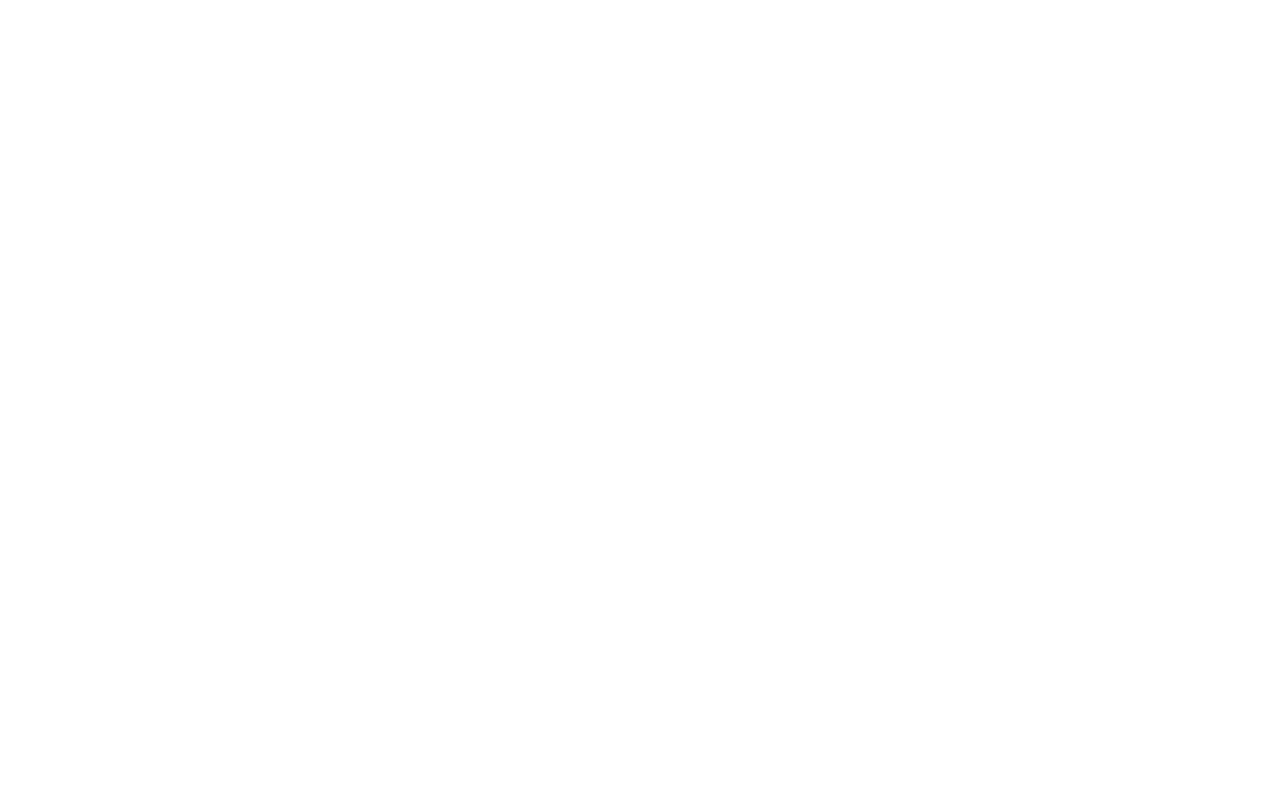
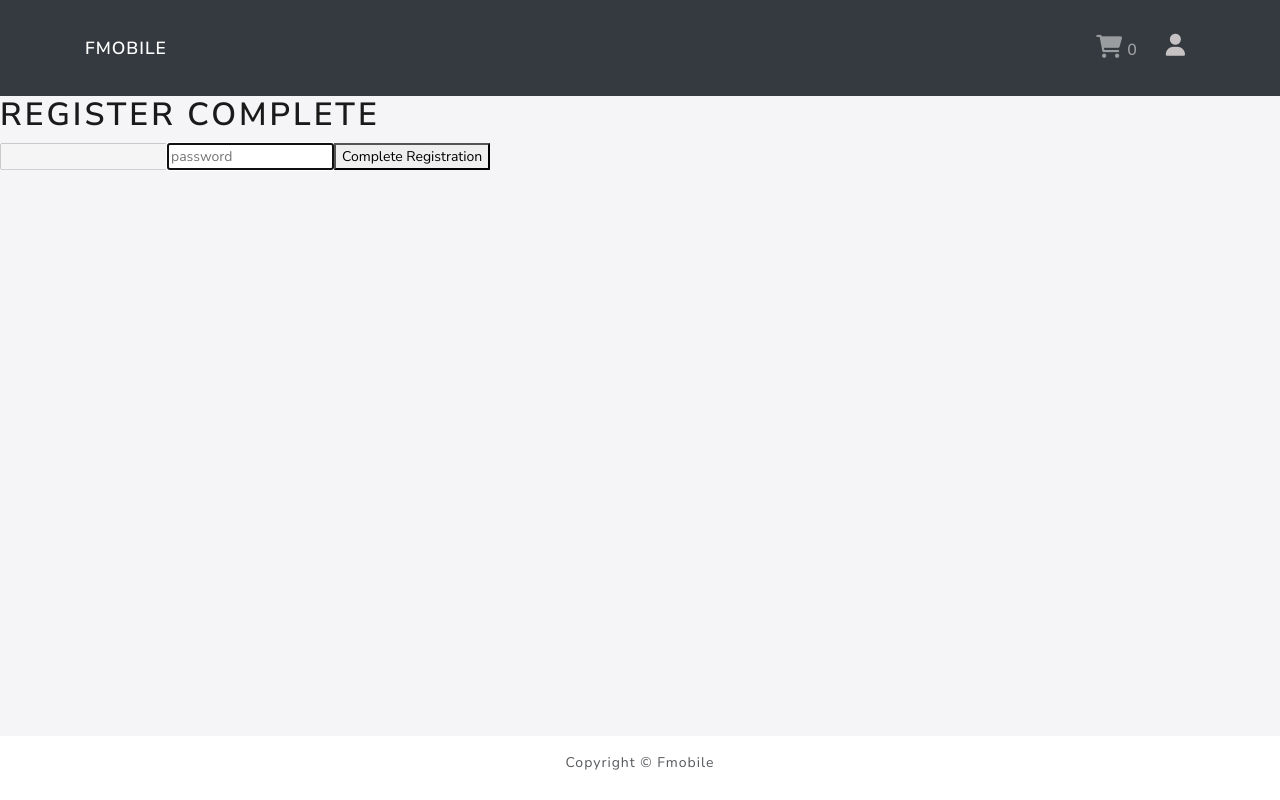
Before and after one commit to khoa259/Fmobilee, a React (Create React App) app in the folder fe-fmoble/: page /register/complete in a window 1280 px wide. Before the commit this address had no page. Built offline with nearby package versions, Linux system fonts and the light colour scheme.

Commit message:
WEB-5: Complete Registration

```diff
--- a/fe-fmoble/src/App.js
+++ b/fe-fmoble/src/App.js
@@ -4,15 +4,19 @@
 import Login from "./pages/auth/login";
 import Register from "./pages/auth/register";
 import HomePage from "./pages/homePage";
+import RegisterComplete from "./pages/auth/registerComplete";
+import { ToastContainer } from "react-toastify";
 
 const App = () => {
   return (
     <div className="App">
+      <ToastContainer />
       <Routes>
         <Route path="/" element={<WebSiteLayout />}>
           <Route index element={<HomePage />} />
           <Route path="/login" element={<Login />} />
           <Route path="/register" element={<Register />} />
+          <Route path="/register/complete" element={<RegisterComplete />} />
         </Route>
       </Routes>
     </div>
--- a/fe-fmoble/src/pages/auth/register.js
+++ b/fe-fmoble/src/pages/auth/register.js
@@ -1,9 +1,9 @@
 import React from "react";
 import { useForm } from "react-hook-form";
 import "react-toastify/dist/ReactToastify.css";
+import { toast } from "react-toastify";
 import { fireAuth } from "../../firebase";
 import { sendSignInLinkToEmail } from "firebase/auth";
-// import { useHistory } from "react-router";
 
 const Register = () => {
   const {
@@ -14,15 +14,13 @@
   } = useForm();
 
   const onSubmit = async (data) => {
-    console.log("dataa", data);
-    const settings = {
-      url: process.env.REACT_APP_REGISTER_REDIRECT_URL,
+    const config = {
+      url: "http://localhost:3000/register/complete",
       handleCodeInApp: true,
     };
     // gửi email đến tài khoản đăng ký
-    await sendSignInLinkToEmail(fireAuth, data.email, settings);
-
-    alert(
+    await sendSignInLinkToEmail(fireAuth, data.email, config);
+    toast.success(
       `Email is send to ${data.email}. Click the link to complete your registration`
     );
     window.localStorage.setItem("emailForRegistraion", data.email);
@@ -32,7 +30,7 @@
     <div>
       <h1>Register</h1>
       <form onSubmit={handleSubmit(onSubmit)}>
-        <input defaultValue="email" {...register("email")} />
+        <input {...register("email")} />
         {errors.email && <p>invalid email address</p>}
         <button type="submit">Sign Up</button>
       </form>
--- /dev/null
+++ b/fe-fmoble/src/pages/auth/registerComplete.js
@@ -0,0 +1,64 @@
+import React, { useEffect, useState } from "react";
+import { useForm } from "react-hook-form";
+import "react-toastify/dist/ReactToastify.css";
+import { toast } from "react-toastify";
+import { fireAuth } from "../../firebase";
+import { useNavigate } from "react-router-dom";
+import { signInWithEmailLink, updatePassword } from "firebase/auth";
+
+const RegisterComplete = () => {
+  const navigate = useNavigate();
+  const [email, setEmail] = useState("");
+  const {
+    register,
+    handleSubmit,
+    formState: { errors },
+  } = useForm();
+
+  useEffect(() => {
+    setEmail(localStorage.getItem("emailForRegistraion"));
+    console.log("window", window.location.href);
+  }, []);
+
+  const onSubmit = async (data) => {
+    try {
+      const result = await signInWithEmailLink(
+        fireAuth,
+        email,
+        window.location.href
+      );
+      // console.log("result", result);
+      if (result.user.emailVerified) {
+        // remove user email from LocalStorage
+        localStorage.removeItem("emailForRegistraion");
+        // get user id token
+        const user = fireAuth.currentUser;
+        await updatePassword(user, data.password);
+        const idTokenResult = await user.getIdTokenResult;
+        // redux store
+        console.log("user", user, "idTokenResult", idTokenResult);
+        // redirect
+        navigate("/");
+      }
+    } catch (error) {
+      toast.error(error.message);
+    }
+  };
+  return (
+    <div>
+      <h1>Register Complete</h1>
+      <form onSubmit={handleSubmit(onSubmit)}>
+        <input value={email} disabled />
+        <input
+          {...register("password", { required: true })}
+          placeholder="password"
+          autoFocus
+        />
+        {errors.password && <p>invalid email address</p>}
+        <button type="submit">Complete Registration</button>
+      </form>
+    </div>
+  );
+};
+
+export default RegisterComplete;
```
